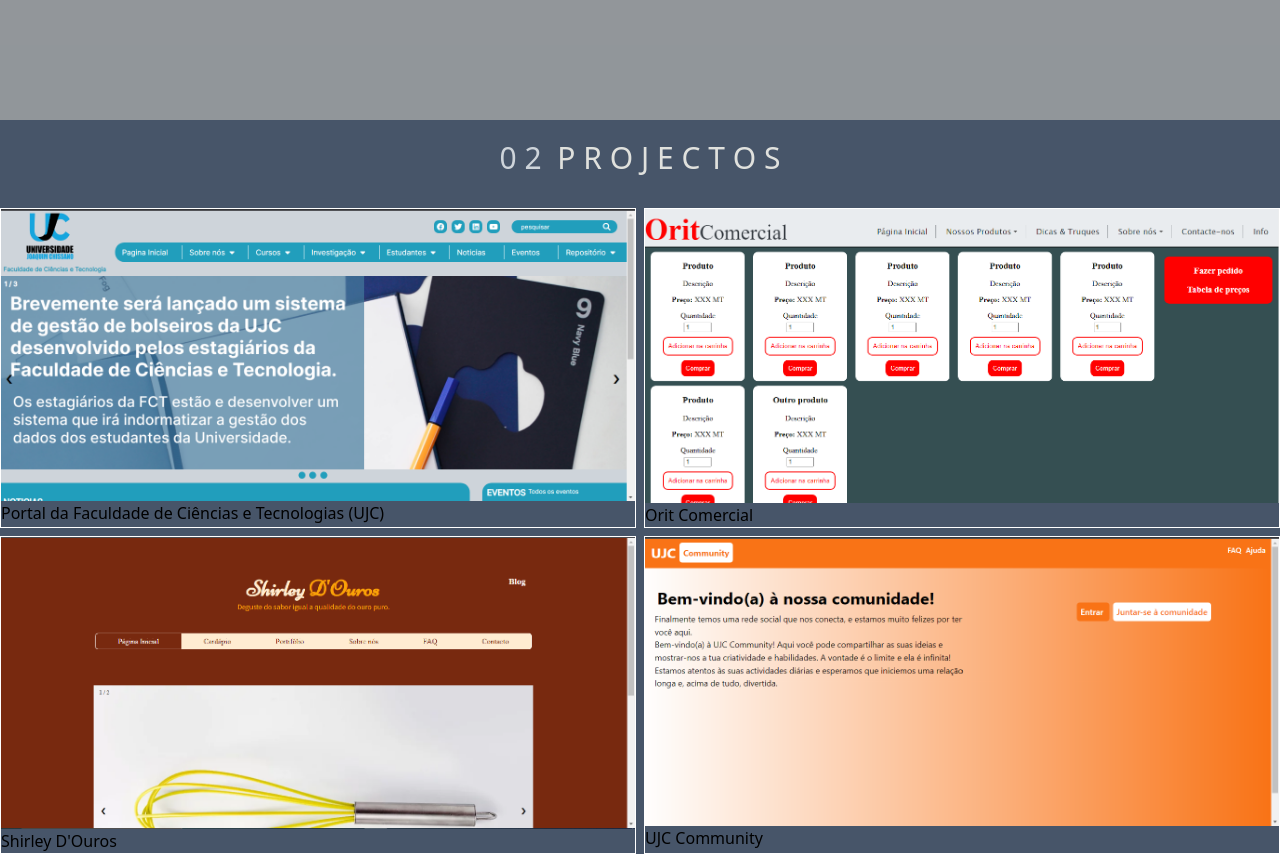
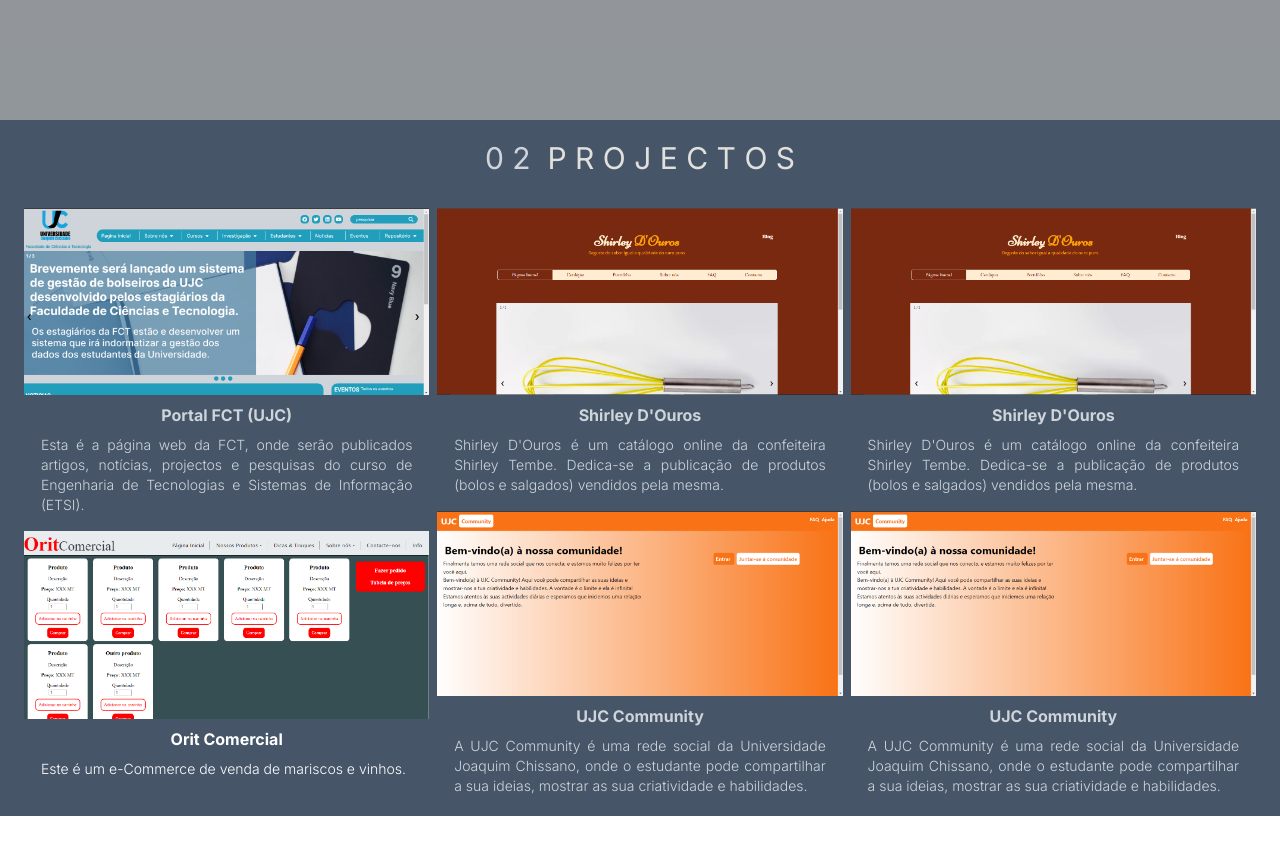
Before and after one commit to Jay-Ubisse/portfolio, a website: page index.html in a window 1280 px wide. Shown: the part 1480-2334 px from the top of the page. After the commit the page ends 2296 px from the top, so only its background shows below. Drawn offline with Linux system fonts and the light colour scheme.

Commit message:
styling the project section

```diff
--- a/index.html
+++ b/index.html
@@ -122,53 +122,98 @@
             </div>
         </div>
     </section>
-    <section id="projects-area" class="bg-slate-600 h-fit w-screen pt-5">
+    <section id="projects-area" class="bg-slate-600 h-fit w-screen py-5 px-6 font-inter">
         <h1 class="w-fit mx-auto text-[#ced4da] text-3xl">0&nbsp;2&nbsp;&nbsp;<span class="text-[#E0E1DD]">P&nbsp;R&nbsp;O&nbsp;J&nbsp;E&nbsp;C&nbsp;T&nbsp;O&nbsp;S</span></h1>
-        <div class="grid grid-cols-2 gap-2 mt-8">
-            <article class="border border-white">
+        <div class="flex justify-around gap-2 mt-8">
+            <section class="w-1/3 flex flex-col gap-4">
+                <article>
                     <div id="image">
                         <a href="#">
                             <img src="./img/portal-fct.png" alt="project-image">
                         </a>
                     </div>
-                <div id="description">
-                    <h1>Portal da Faculdade de Ciências e Tecnologias (UJC)</h1>
-                    <p></p>
+                    <div id="description" class="text-[#ced4da]">
+                        <h1 class="w-fit mx-auto my-2 font-semibold">Portal FCT (UJC)</h1>
+                        <p class="font-light text-sm text-justify w-11/12 mx-auto">
+                            Esta é a página web da FCT, onde serão publicados artigos, notícias, projectos e pesquisas
+                            do curso de Engenharia de Tecnologias e Sistemas de Informação (ETSI).
+                        </p>
                     </div>
                 </article>
-            <article class="border border-white">
+                <article>
                     <div id="image">
                         <a href="#">
                             <img src="./img/orit.png" alt="project-image">
                         </a>
                     </div>
-                <div id="description">
-                    <h1>Orit Comercial</h1>
-                    <p></p>
+                    <div id="description" class="text-white">
+                        <h1 class="w-fit mx-auto my-2 font-semibold">Orit Comercial</h1>
+                        <p class="font-light text-sm text-justify w-11/12 mx-auto">
+                            Este é um e-Commerce de venda de mariscos e vinhos.
+                        </p>
                     </div>
                 </article>
-            <article class="border border-white">
+            </section>
+            <section class="w-1/3 flex flex-col gap-4">
+                <article>
+                    <div id="image" class="text-[#ced4da]">
+                        <a href="#">
+                            <img src="./img/shirleydouro.png" alt="project-image">
+                        </a>
+                    </div>
+                    <div id="description" class="text-[#ced4da]">
+                        <h1 class="w-fit mx-auto my-2 font-semibold">Shirley D'Ouros</h1>
+                        <p class="font-light text-sm text-justify w-11/12 mx-auto">
+                            Shirley D'Ouros é um catálogo online da confeiteira Shirley Tembe. Dedica-se a publicação
+                            de produtos (bolos e salgados) vendidos pela mesma.
+                        </p>
+                    </div>
+                </article>
+                <article>
+                    <div id="image">
+                        <a href="#">
+                            <img src="./img/ujc-community.png" alt="project-image">
+                        </a>
+                    </div>
+                    <div id="description" class="text-[#ced4da]">
+                        <h1 class="w-fit mx-auto my-2 font-semibold">UJC Community</h1>
+                        <p class="font-light text-sm text-justify w-11/12 mx-auto">
+                            A UJC Community é uma rede social da Universidade Joaquim Chissano, onde
+                            o estudante pode compartilhar a sua ideias, mostrar as sua criatividade e habilidades.
+                        </p>
+                    </div>
+                </article>
+            </section>
+            <section class="w-1/3 flex flex-col gap-4">
+                <article>
                     <div id="image">
                         <a href="#">
                             <img src="./img/shirleydouro.png" alt="project-image">
                         </a>
                     </div>
-                <div id="description">
-                    <h1>Shirley D'Ouros</h1>
-                    <p></p>
+                    <div id="description" class="text-[#ced4da]">
+                        <h1 class="w-fit mx-auto my-2 font-semibold">Shirley D'Ouros</h1>
+                        <p class="font-light text-sm text-justify w-11/12 mx-auto">
+                            Shirley D'Ouros é um catálogo online da confeiteira Shirley Tembe. Dedica-se a publicação
+                            de produtos (bolos e salgados) vendidos pela mesma.
+                        </p>
                     </div>
                 </article>
-            <article class="border border-white">
+                <article>
                     <div id="image">
                         <a href="#">
                             <img src="./img/ujc-community.png" alt="project-image">
                         </a>
                     </div>
-                <div id="description">
-                    <h1>UJC Community</h1>
-                    <p></p>
+                    <div id="description" class="text-[#ced4da]">
+                        <h1 class="w-fit mx-auto my-2 font-semibold">UJC Community</h1>
+                        <p class="font-light text-sm text-justify w-11/12 mx-auto">
+                            A UJC Community é uma rede social da Universidade Joaquim Chissano, onde
+                            o estudante pode compartilhar a sua ideias, mostrar as sua criatividade e habilidades.
+                        </p>
                     </div>
                 </article>
+            </section>
         </div>
     </section>
 </body>
--- a/js/index.js
+++ b/js/index.js
@@ -1,5 +1,6 @@
 $(document).ready(function() {
-
+    $('#about').hide();
+    $('#skills').hide();
     $(window).scroll(function() {
         if ($(this).scrollTop()<200) {
             $('#about').hide(500);
```
Also changed, not shown: css/output.css. Lines whose indentation alone changed are shown as unchanged.
